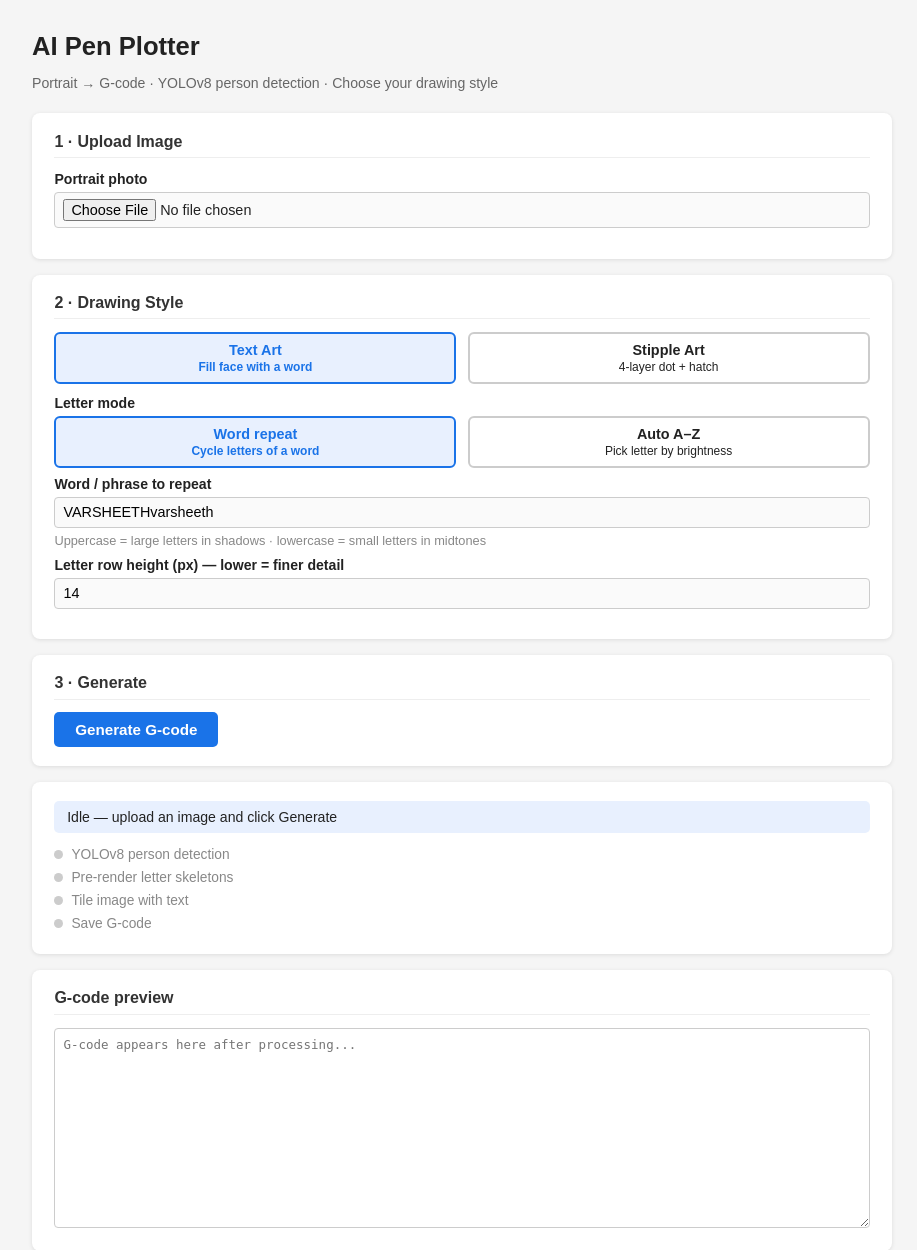
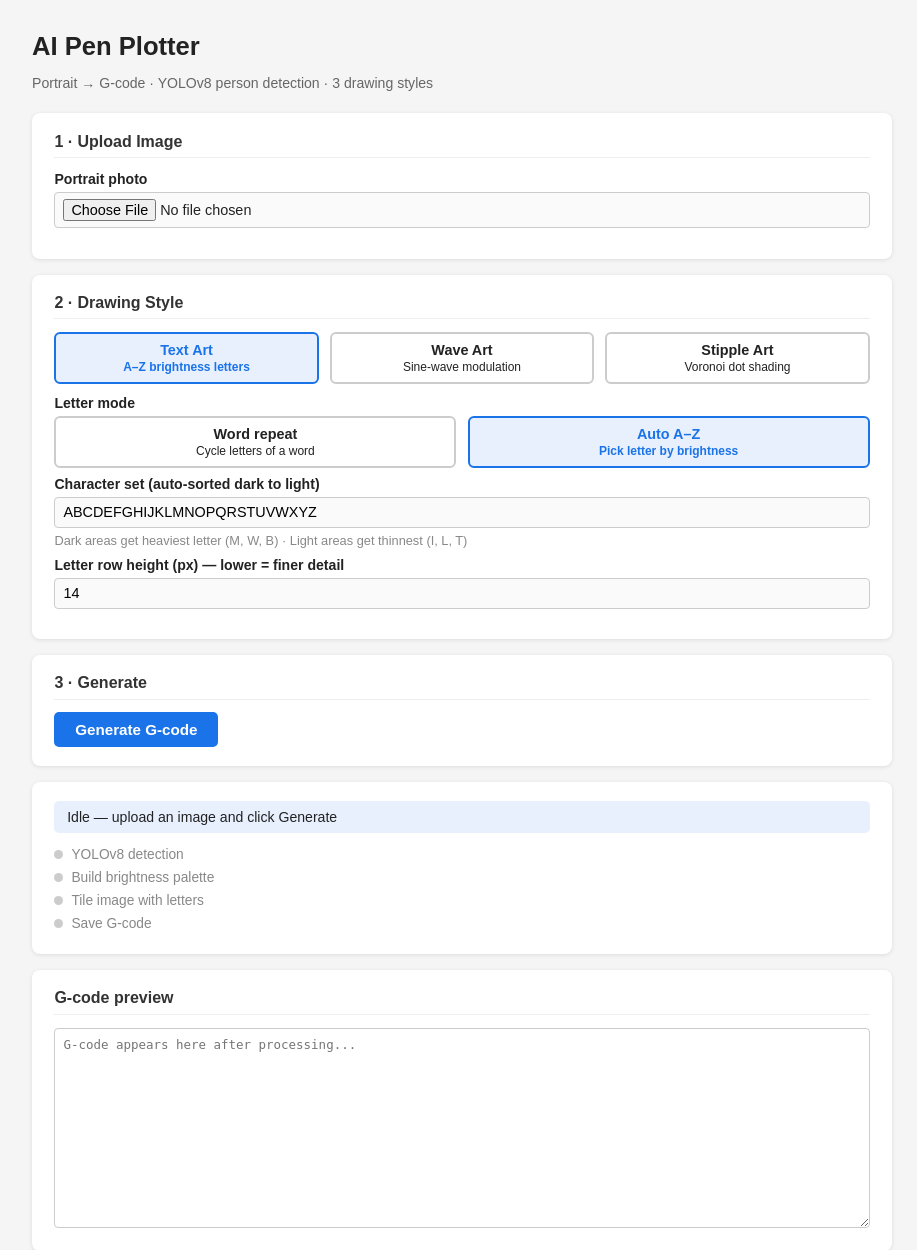
Before and after one commit to Saiaditya26122006/AI_pen_plotter, a Flask app: page / in a window 1280 px wide. Shown: the top 1250 px of the page, without its empty margins (178-1095 px from the left). Run offline with Flask 3, Linux system fonts and the light colour scheme.

Commit message:
Add sine-wave modulation (Joy Division) style as third drawing mode
Algorithm:
- 469 horizontal scan lines at 8px spacing (0.85mm on paper)
- 2D Gaussian pre-smoothing (sigma_x=5, sigma_y=4) so waves track face
  contours, not pixel noise
- Amplitude encodes brightness: dark -> tall peaks (0.88x row spacing),
  bright -> nearly flat (0.04x row spacing); gamma=1.4 for contrast
- Golden-ratio phase shift per row prevents vertical stripe artifacts
- Bidirectional scan (L->R / R->L alternating): only 577 pen lifts for
  420k draw moves — nearly one continuous stroke per scan line
- Waves clip cleanly at YOLOv8 person mask boundaries

Files:
- modules/wave_art.py: core wave_art_gcode() using scipy gaussian_filter
- modules/wave_pipeline.py: full pipeline (detect -> wave -> save)
- main.py: default generates all 3 styles; --style wave runs wave only
- app.py: wave style routes with row_spacing param
- index.html: Wave Art button, row spacing input, per-style step labels

Co-Authored-By: Claude Sonnet 4.6 <noreply@anthropic.com>

```diff
--- a/app.py
+++ b/app.py
@@ -4,6 +4,7 @@ from flask import Flask, jsonify, render_template, request, send_file
 
 from modules.advanced_pipeline import process_image_full_pipeline
 from modules.text_pipeline import process_text_art
+from modules.wave_pipeline import process_wave_art
 
 app = Flask(__name__)
 
@@ -25,8 +26,8 @@ def process():
         return jsonify({"status": "error", "message": "No image uploaded"}), 400
 
     style = request.form.get("style", "text")
-    word = request.form.get("word", "VARSHEETHvarsheeth").strip() or "VARSHEETHvarsheeth"
-    mode = request.form.get("mode", "word")   # 'word' or 'auto'
+    word  = request.form.get("word", "VARSHEETHvarsheeth").strip() or "VARSHEETHvarsheeth"
+    mode  = request.form.get("mode", "auto")
     chars = (request.form.get("chars", "ABCDEFGHIJKLMNOPQRSTUVWXYZ").strip().upper()
              or "ABCDEFGHIJKLMNOPQRSTUVWXYZ")
     try:
@@ -34,6 +35,11 @@ def process():
         cell_h = max(6, min(cell_h, 40))
     except ValueError:
         cell_h = 14
+    try:
+        row_spacing = int(request.form.get("row_spacing", 8))
+        row_spacing = max(4, min(row_spacing, 20))
+    except ValueError:
+        row_spacing = 8
 
     os.makedirs(INPUT_DIR, exist_ok=True)
     os.makedirs(OUTPUT_DIR, exist_ok=True)
@@ -41,20 +47,24 @@ def process():
 
     try:
         if style == "stipple":
-            gcode = process_image_full_pipeline(UPLOADED_PATH)
+            gcode    = process_image_full_pipeline(UPLOADED_PATH)
             filename = "drawing_stipple.gcode"
+        elif style == "wave":
+            gcode    = process_wave_art(UPLOADED_PATH, row_spacing=row_spacing)
+            filename = "drawing_wave.gcode"
         else:
-            gcode = process_text_art(UPLOADED_PATH, word=word, cell_h=cell_h, mode=mode, chars=chars)
+            gcode    = process_text_art(UPLOADED_PATH, word=word, cell_h=cell_h,
+                                        mode=mode, chars=chars)
             filename = "drawing_text.gcode"
     except Exception as exc:
         return jsonify({"status": "error", "message": str(exc)}), 500
 
     draw_moves = sum(1 for ln in gcode.splitlines() if ln.startswith("G1 X"))
     return jsonify({
-        "status": "done",
-        "style": style,
-        "draw_moves": draw_moves,
-        "filename": filename,
+        "status":        "done",
+        "style":         style,
+        "draw_moves":    draw_moves,
+        "filename":      filename,
         "gcode_preview": gcode[:2000],
     })
 
--- a/templates/index.html
+++ b/templates/index.html
@@ -20,8 +20,6 @@
     .style-btn { flex: 1; padding: .5rem; border: 2px solid #ccc; border-radius: 6px;
       cursor: pointer; font-size: .9rem; background: #fff; text-align: center; transition: all .15s; }
     .style-btn.active { border-color: #1a73e8; background: #e8f0fe; color: #1a73e8; font-weight: bold; }
-    #textOptions { display: block; }
-    #stippleOptions { display: none; }
     .btn-row { display: flex; gap: .7rem; flex-wrap: wrap; align-items: center; }
     button.primary { padding: .55rem 1.3rem; border: none; border-radius: 5px; cursor: pointer;
       font-size: .95rem; font-weight: bold; background: #1a73e8; color: #fff; }
@@ -45,24 +43,27 @@
 </head>
 <body>
   <h1>AI Pen Plotter</h1>
-  <p class="subtitle">Portrait → G-code · YOLOv8 person detection · Choose your drawing style</p>
+  <p class="subtitle">Portrait → G-code &middot; YOLOv8 person detection &middot; 3 drawing styles</p>
 
   <!-- Upload -->
   <div class="card">
-    <h2>1 · Upload Image</h2>
+    <h2>1 &middot; Upload Image</h2>
     <label for="imageInput">Portrait photo</label>
     <input id="imageInput" type="file" accept="image/*">
   </div>
 
   <!-- Style selector -->
   <div class="card">
-    <h2>2 · Drawing Style</h2>
+    <h2>2 &middot; Drawing Style</h2>
     <div class="style-row">
       <div class="style-btn active" id="btnText" onclick="setStyle('text')">
-        <strong>Text Art</strong><br><small>Fill face with a word</small>
+        <strong>Text Art</strong><br><small>A–Z brightness letters</small>
+      </div>
+      <div class="style-btn" id="btnWave" onclick="setStyle('wave')">
+        <strong>Wave Art</strong><br><small>Sine-wave modulation</small>
       </div>
       <div class="style-btn" id="btnStipple" onclick="setStyle('stipple')">
-        <strong>Stipple Art</strong><br><small>4-layer dot + hatch</small>
+        <strong>Stipple Art</strong><br><small>Voronoi dot shading</small>
       </div>
     </div>
 
@@ -70,41 +71,43 @@
     <div id="textOptions">
       <label>Letter mode</label>
       <div class="style-row" style="margin-bottom:.5rem">
-        <div class="style-btn active" id="btnWord" onclick="setMode('word')">
+        <div class="style-btn" id="btnWord" onclick="setMode('word')">
           <strong>Word repeat</strong><br><small>Cycle letters of a word</small>
         </div>
-        <div class="style-btn" id="btnAuto" onclick="setMode('auto')">
+        <div class="style-btn active" id="btnAuto" onclick="setMode('auto')">
           <strong>Auto A–Z</strong><br><small>Pick letter by brightness</small>
         </div>
       </div>
-
-      <!-- Word repeat sub-options -->
-      <div id="wordOpts">
+      <div id="wordOpts" style="display:none">
         <label for="wordInput">Word / phrase to repeat</label>
         <input id="wordInput" type="text" value="VARSHEETHvarsheeth" placeholder="e.g. VARSHEETHvarsheeth">
-        <p class="info">Uppercase = large letters in shadows · lowercase = small letters in midtones</p>
+        <p class="info">Uppercase = large letters in shadows &middot; lowercase = small in midtones</p>
       </div>
-
-      <!-- Auto A-Z sub-options -->
-      <div id="autoOpts" style="display:none">
-        <label for="charsInput">Character set (dark→light auto-sorted)</label>
+      <div id="autoOpts">
+        <label for="charsInput">Character set (auto-sorted dark to light)</label>
         <input id="charsInput" type="text" value="ABCDEFGHIJKLMNOPQRSTUVWXYZ" placeholder="ABCDEFGHIJKLMNOPQRSTUVWXYZ">
-        <p class="info">Dark areas → heaviest letter (M, W, B) · Light areas → thinnest letter (I, L, T)</p>
+        <p class="info">Dark areas get heaviest letter (M, W, B) &middot; Light areas get thinnest (I, L, T)</p>
       </div>
-
-      <label for="cellInput">Letter row height (px) — lower = finer detail</label>
+      <label for="cellInput">Letter row height (px) &mdash; lower = finer detail</label>
       <input id="cellInput" type="number" value="14" min="6" max="40">
     </div>
 
-    <!-- Stipple art options (no extra params needed) -->
-    <div id="stippleOptions">
-      <p class="info">4-layer pipeline: HED outlines · Voronoi stippling · ETF hair hatching · Face feature emphasis</p>
+    <!-- Wave art options -->
+    <div id="waveOptions" style="display:none">
+      <p class="info">Horizontal sine waves scan the face — dark areas produce tall peaks, bright areas stay flat. Looks like a Joy Division album cover.</p>
+      <label for="rowSpacingInput">Row spacing (px) &mdash; lower = finer detail, longer to plot</label>
+      <input id="rowSpacingInput" type="number" value="8" min="4" max="20">
+    </div>
+
+    <!-- Stipple art options -->
+    <div id="stippleOptions" style="display:none">
+      <p class="info">4-layer pipeline: HED outlines &middot; Voronoi stippling &middot; ETF hair hatching &middot; Face feature emphasis</p>
     </div>
   </div>
 
   <!-- Generate -->
   <div class="card">
-    <h2>3 · Generate</h2>
+    <h2>3 &middot; Generate</h2>
     <div class="btn-row">
       <button class="primary" id="processBtn">Generate G-code</button>
       <a class="dl-btn" id="downloadBtn" href="#">Download G-code</a>
@@ -113,11 +116,11 @@
 
   <!-- Status + progress -->
   <div class="card">
-    <div id="statusBar" class="status-bar">Idle — upload an image and click Generate</div>
+    <div id="statusBar" class="status-bar">Idle &mdash; upload an image and click Generate</div>
     <ul class="steps" id="stepList">
       <li id="s1"><span class="dot" id="d1"></span> <span id="sl1">YOLOv8 person detection</span></li>
-      <li id="s2"><span class="dot" id="d2"></span> <span id="sl2">Pre-render letter skeletons</span></li>
-      <li id="s3"><span class="dot" id="d3"></span> <span id="sl3">Tile image with text</span></li>
+      <li id="s2"><span class="dot" id="d2"></span> <span id="sl2">Step 2</span></li>
+      <li id="s3"><span class="dot" id="d3"></span> <span id="sl3">Step 3</span></li>
       <li id="s4"><span class="dot" id="d4"></span> <span id="sl4">Save G-code</span></li>
     </ul>
   </div>
@@ -130,8 +133,14 @@
 
   <script>
     let currentStyle = 'text';
-    let currentMode  = 'word';
-    let dlFilename = 'drawing_text.gcode';
+    let currentMode  = 'auto';
+    let dlFilename   = 'drawing_text.gcode';
+
+    const stepLabels = {
+      text:    ['YOLOv8 detection', 'Build brightness palette', 'Tile image with letters', 'Save G-code'],
+      wave:    ['YOLOv8 detection', 'Smooth brightness map', 'Generate wave scan lines', 'Save G-code'],
+      stipple: ['YOLOv8 detection', 'HED outlines', 'Voronoi stippling', 'Region hatching + emphasis'],
+    };
 
     function setMode(m) {
       currentMode = m;
@@ -143,25 +152,23 @@
 
     function setStyle(s) {
       currentStyle = s;
-      document.getElementById('btnText').className    = 'style-btn' + (s === 'text'    ? ' active' : '');
-      document.getElementById('btnStipple').className = 'style-btn' + (s === 'stipple' ? ' active' : '');
+      ['text','wave','stipple'].forEach(id => {
+        document.getElementById('btn' + id.charAt(0).toUpperCase() + id.slice(1)).className =
+          'style-btn' + (s === id ? ' active' : '');
+      });
       document.getElementById('textOptions').style.display    = s === 'text'    ? 'block' : 'none';
+      document.getElementById('waveOptions').style.display    = s === 'wave'    ? 'block' : 'none';
       document.getElementById('stippleOptions').style.display = s === 'stipple' ? 'block' : 'none';
 
-      // Update step labels
-      if (s === 'stipple') {
-        ['YOLOv8 detection', 'HED outlines', 'Voronoi stippling', 'Region hatching + face emphasis'].forEach((t, i) => {
-          document.getElementById('sl' + (i+1)).textContent = t;
-        });
-      } else {
-        ['YOLOv8 detection', 'Pre-render letter skeletons', 'Tile image with text', 'Save G-code'].forEach((t, i) => {
-          document.getElementById('sl' + (i+1)).textContent = t;
-        });
-      }
+      (stepLabels[s] || stepLabels.text).forEach((t, i) => {
+        document.getElementById('sl' + (i + 1)).textContent = t;
+      });
     }
 
+    // init labels
+    setStyle('text');
+
     const steps = [1,2,3,4].map(i => ({ li: document.getElementById('s'+i), dot: document.getElementById('d'+i) }));
-
     function resetSteps() { steps.forEach(({li, dot}) => { li.className=''; dot.className='dot'; }); }
     function setStep(n)   { steps.forEach(({li, dot}, i) => {
       if (i < n-1)      { li.className='done';   dot.className='dot done'; }
@@ -172,12 +179,11 @@
     function setStatus(msg, type='') {
       const el = document.getElementById('statusBar');
       el.textContent = msg;
-      el.className = 'status-bar' + (type ? ' '+type : '');
+      el.className = 'status-bar' + (type ? ' ' + type : '');
     }
 
+    const stepTimes = { text: 8000, wave: 6000, stipple: 15000 };
     let stepTimer = null;
-    const stepTimes = { text: 8000, stipple: 15000 };
-
     function animateSteps() {
       let n = 1; setStep(n);
       stepTimer = setInterval(() => { if (++n <= 4) setStep(n); }, stepTimes[currentStyle] || 8000);
@@ -190,6 +196,7 @@
       const fd = new FormData();
       fd.append('image', files[0]);
       fd.append('style', currentStyle);
+
       if (currentStyle === 'text') {
         fd.append('mode', currentMode);
         fd.append('cell_h', document.getElementById('cellInput').value || '14');
@@ -198,6 +205,8 @@
         } else {
           fd.append('word', document.getElementById('wordInput').value || 'VARSHEETHvarsheeth');
         }
+      } else if (currentStyle === 'wave') {
+        fd.append('row_spacing', document.getElementById('rowSpacingInput').value || '8');
       }
 
       resetSteps();
@@ -216,7 +225,7 @@
 
         allDone();
         document.getElementById('preview').value = data.gcode_preview || '';
-        setStatus(`Done — ${data.draw_moves} draw moves (${data.style} style)`, 'done');
+        setStatus('Done — ' + data.draw_moves + ' draw moves (' + data.style + ' style)', 'done');
 
         dlFilename = data.filename;
         const dlBtn = document.getElementById('downloadBtn');
```
Also changed, not shown: main.py (+47 -27 lines), modules/wave_art.py (added, +104 -0 lines), modules/wave_pipeline.py (added, +65 -0 lines).
